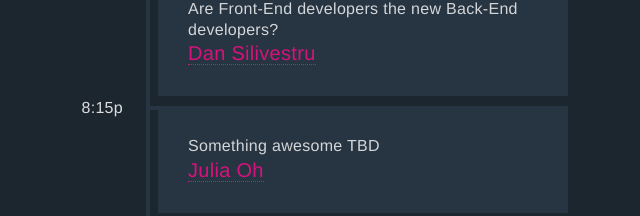
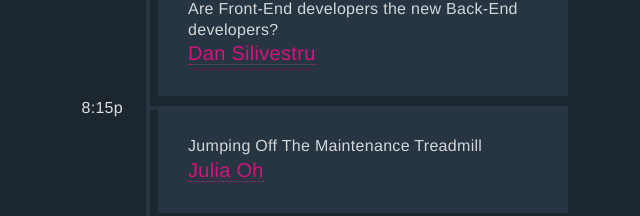
Before and after one commit to corridorjs/corridorjs.github.io, a website: page index.html in a window 1280 px wide. Shown: the part 1233-1449 px from the top of the page, without its empty margins (322-962 px from the left). Drawn offline with Linux system fonts and the light colour scheme.

Commit message:
Julia's talk title

```diff
--- a/index.html
+++ b/index.html
@@ -112,7 +112,7 @@
             To add yourself to this slot, change the following two lines
             and add a short description paragraph in the pull request.
           -->
-          <small>Something awesome TBD</small>
+          <small>Jumping Off The Maintenance Treadmill</small>
           <div><a href="https://twitter.com/jooliah">Julia Oh</a></div>
         </li>
         <li class="point speaker">
```
